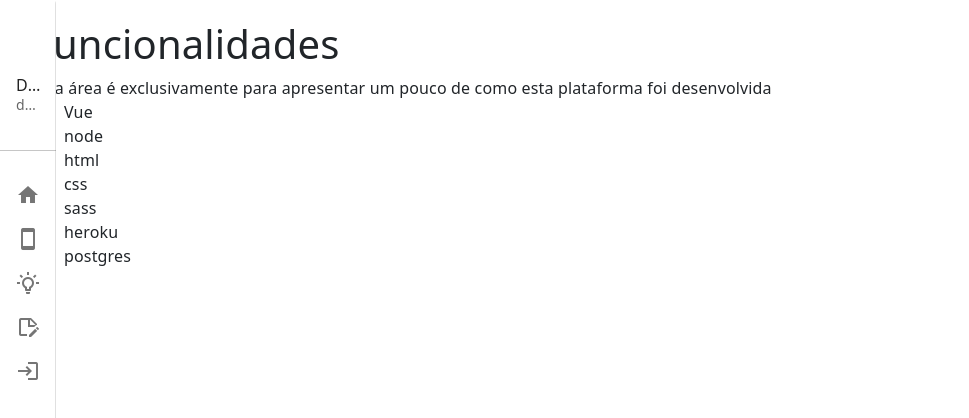
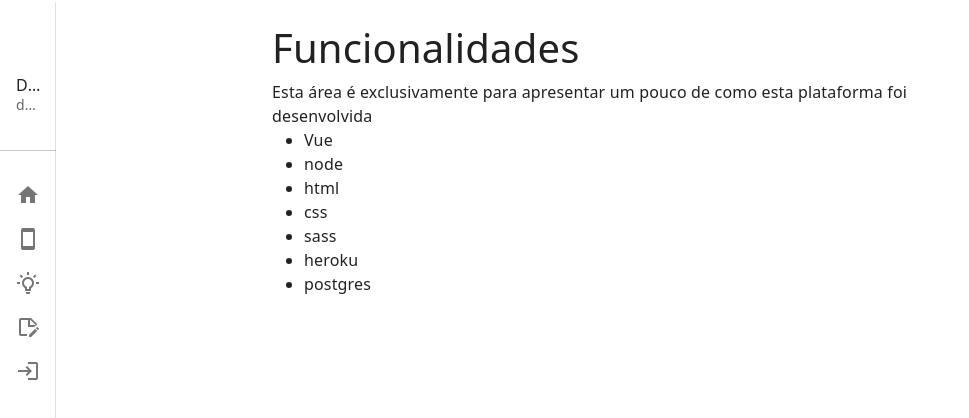
Before and after one commit to daniloscipioni/daniloscipioni-portifolio, a Vue app: page /funcionalidades in a window 1280 px wide. Shown: the top 418 px of the page, without its empty margins (0-969 px from the left). Built offline with nearby package versions, Linux system fonts and the light colour scheme; no server answers; what vue-resource, vuejs-loading-plugin would draw is missing.

Commit message:
style: Add v-container to app

```diff
--- a/src/App.vue
+++ b/src/App.vue
@@ -1,68 +1,54 @@
 <template>
-   <div id="app">
-
-     <meu-header :rotas="routes" />
-     <router-view></router-view>
-
+  <div id="app">
+    <meu-header :rotas="routes" />
+    <v-container>
+      <v-row>
+        <v-col md="8" offset-md="2" outline >
+          <v-card flat outlined>
+            <router-view></router-view>
+          </v-card>
+        </v-col>
+      </v-row>
+    </v-container>
   </div>
 </template>
 
 <script>
-import { routes } from './routes'
-import Header from './components/shared/header/Header.vue'
-import Footer from './components/shared/footer/Footer.vue'
+import { routes } from "./routes";
+import Header from "./components/shared/header/Header.vue";
+import Footer from "./components/shared/footer/Footer.vue";
 
 export default {
-  name: 'App',
+  name: "App",
   components: {
     // HelloI18n,
-    'meu-header': Header,
-    'meu-footer': Footer
+    "meu-header": Header,
+    "meu-footer": Footer,
   },
-  data () {
+  data() {
     return {
-      routes
-    }
-  }
-}
+      routes,
+    };
+  },
+};
 </script>
 
 <style>
 @import "./assets/css/reset.css";
 @import "./assets/css/normalize.css";
 
- .principal {
-  height: 100%;
-}
-.line {
-  width: 95%;
-}
-.home {
-  display: flex;
-  padding-left: 2rem;
-  padding-right: 2rem;
-  margin-top: 20px;
-}
-.main-view {
-  text-align: justify;
-  padding-right: 2rem;
+.theme--light.v-sheet--outlined {
+    border: 0 !important;
 }
 
-.side-news {
-  width: 35%;
-}
-.pagina-enter-active,
-.pagina-leave-active {
-  transition: opacity 0.3s;
-}
-.pagina-enter,
-.pagina-leave-active {
-  opacity: 0;
+.mains {
+  padding-left: 15%;
+  padding-top: 5%;
+  width: 70%;
 }
 
-::selection{
-  background-color: #0095ff  !important;
-}
+
+
 
 @media screen and (min-width: 0) {
   .home {
--- a/src/components/contact/Contact.vue
+++ b/src/components/contact/Contact.vue
@@ -1,7 +1,7 @@
 <template>
 
-    <div class="home">
-      <div class="main-view">
+    <div >
+      <div>
         <h1>{{titulo}}</h1>
         Github: @daniloscipioni
         WhatsApp: 11 971266419
--- a/src/components/func/Func.vue
+++ b/src/components/func/Func.vue
@@ -1,7 +1,7 @@
 <template>
   <div>
-    <div class="home">
-      <div class="main-view">
+    <div>
+      <div>
     <h1>{{titulo}}</h1>
        Esta área é exclusivamente para apresentar um pouco de como esta plataforma foi desenvolvida
       <ul>
--- a/src/components/login/Login.vue
+++ b/src/components/login/Login.vue
@@ -1,5 +1,5 @@
 <template>
-  <div class="login-page">
+  <div>
     <div class="form">
       <sigin v-if="signin" @registerOrSignin="registerOrSignin"/>
       <register v-if="!signin" @registerOrSignin="registerOrSignin"/>
@@ -42,5 +42,5 @@ export default {
 }
 </script>
 <style scoped lang="sass">
-  @import "./styles/login-register.scss"
+   @import "./styles/login-register.scss"
 </style>
--- a/src/components/login/LoginAccess.vue
+++ b/src/components/login/LoginAccess.vue
@@ -1,7 +1,7 @@
 <template>
-  <div class="home">
+  <div>
       <!-- <meu-banner :url="url" :titulo="titulo" /> -->
-      <div class="main-view login" >
+      <div>
         <login />
       </div>
   </div>
@@ -9,17 +9,17 @@
 
 <script>
 
-//import Banner from '../banner/Banner.vue'
+// import Banner from '../banner/Banner.vue'
 import Login from '../login/Login.vue'
 export default {
   components: {
-   // 'meu-banner': Banner,
+    // 'meu-banner': Banner,
     login: Login
   },
 
   data () {
     return {
-     // url: require('@/assets/images/banner_contact.jpg'),
+      // url: require('@/assets/images/banner_contact.jpg'),
       titulo: 'Login'
     }
   },
--- a/src/components/skill/Skill.vue
+++ b/src/components/skill/Skill.vue
@@ -1,7 +1,7 @@
 <template>
   <div>
-    <div class="home">
-      <div class="main-view">
+    <div>
+      <div>
         <h1>{{ titulo }}</h1>
         <ul>
           <li>Javascript</li>
```
